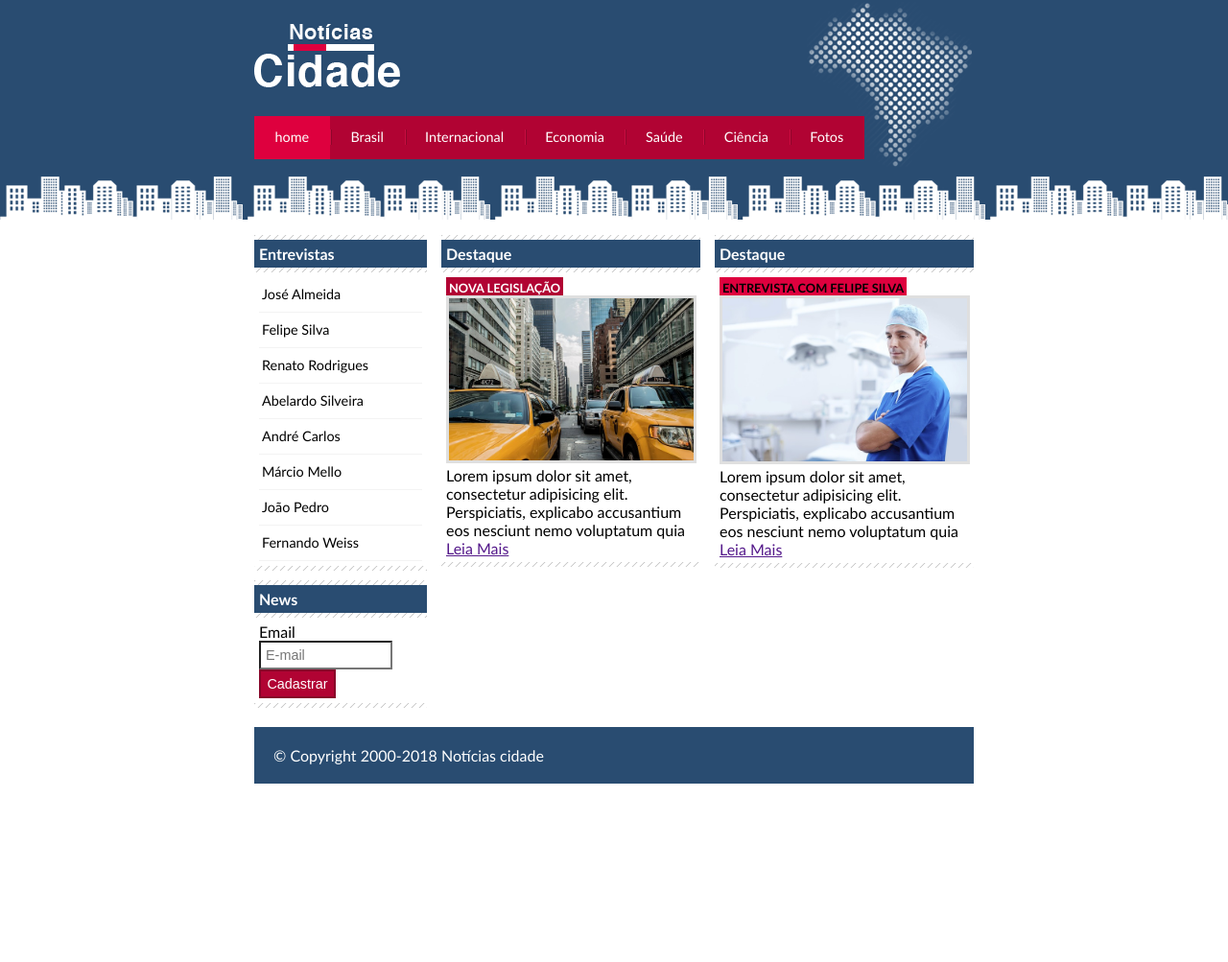
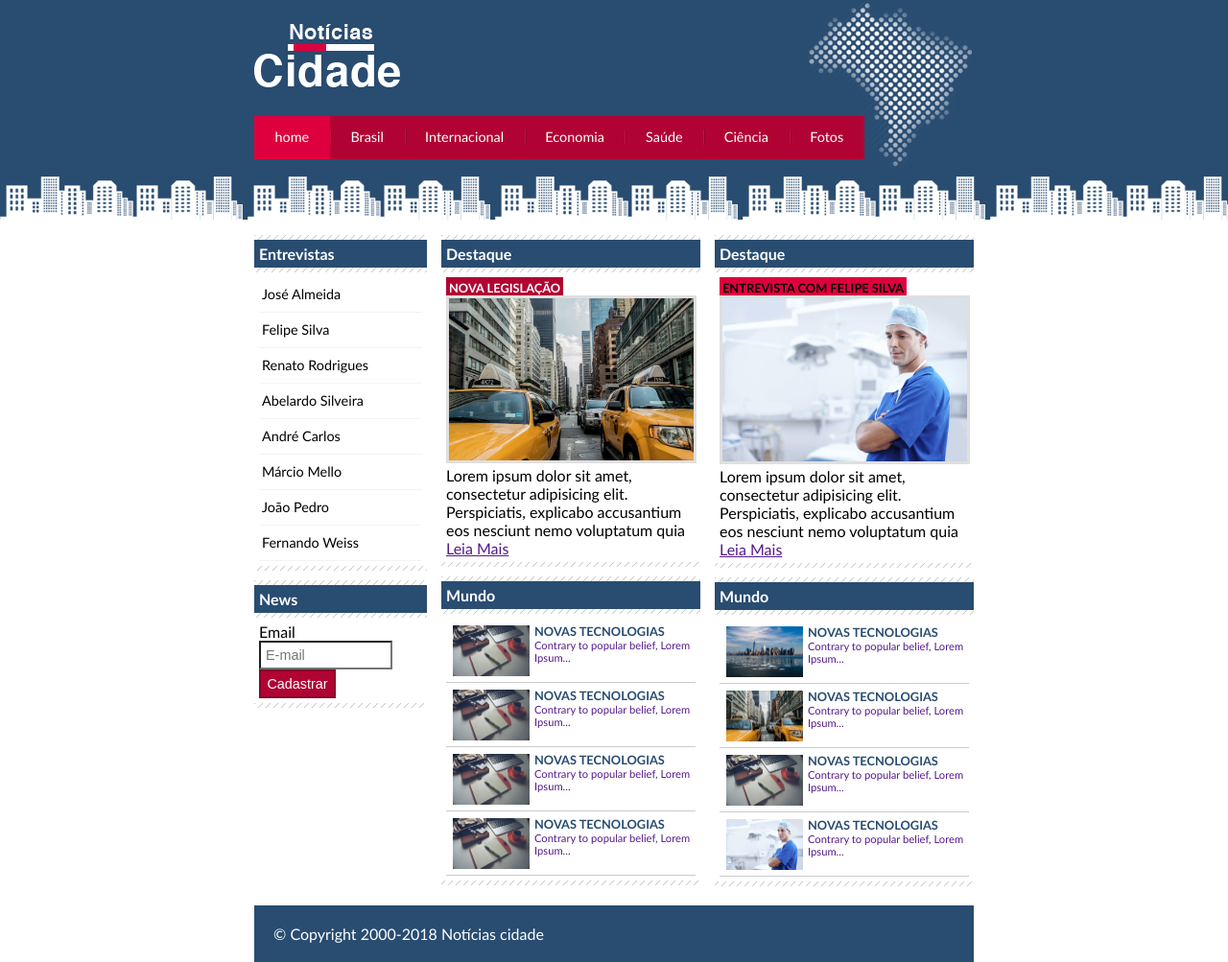
Before and after one commit to wellingtonacosta/noticias-cidade-html5-css3, a plain HTML site: page index.html in a window 1280 px wide. Shown: the whole page at 96% size. Before the commit the page ends 817 px from the top, so only its background shows below. Drawn offline with Linux system fonts and the light colour scheme.

Commit message:
Alterei o layout inferior e adicionei conteúdo
Adicionei mais conteúdos a parte de notícias e alterei o layout

```diff
--- a/css/estilo.css
+++ b/css/estilo.css
@@ -207,6 +207,39 @@ h3 {
 	color: rgb(0, 0, 0);
 }
 
+/* Formatando lista de notícias */
+#lista-noticias li {
+	padding: 2px;
+	border-bottom: 1px solid #ccc;
+	height: 62px;
+}
+
+#lista-noticias li a img {
+	float: left;
+	margin: 5px;
+}
+
+#lista-noticias li a  {
+	text-decoration: none;
+}
+
+#lista-noticias li a h3 {
+	padding: 0;
+	color: #294c71;
+	font-size: 0.8em;
+}
+
+#lista-noticias li a p {
+	text-decoration: none;
+	font-size: 0.7em;
+}
+
+#lista-noticias li:hover {
+	background: #eee;
+	cursor: pointer;
+}
+
+/* Rodapé */
 #container-rodape {
 	background: #294c71;
 	padding: 20px;
--- a/index.html
+++ b/index.html
@@ -4,12 +4,16 @@
 		<title>Notícias cidade - Seu site de notícias</title>
 		<meta charset="utf-8">
 
+		<!-- Estilo customizado -->
 		<link rel="stylesheet" type="text/css" href="css/estilo.css">
+
 	</head>
 
 	<body class="home">
+
 		<!-- Início do container -->
 		<div id="container">
+
 			<!-- Início topo -->
 			<div id="topo">
 				<h1 class="logo">Notícias cidade</h1>
@@ -22,35 +26,90 @@
 					<li><a id="ciencia" href="ciencia.html">Ciência</a></li>
 					<li><a id="fotos" href="fotos.html">Fotos</a></li>
 				</ul>
-			</div>
-	<!-- fim/ do topo -->
+			</div><!-- fim/ do topo -->
 
 			<!-- Início conteudo -->
 			<div id="conteudo">
+
 
 				<div id="primario">
 
 					<div class="caixa destaque">
 						<h2>Destaque</h2>
 						<div class="caixa-conteudo">
+
 							<h3 class="destaque">Nova legislação</h3>
 							<img  class="imagem-principal" src="imagens/taxi.jpg" width="100%" alt="">
 							<p>
 								Lorem ipsum dolor sit amet, consectetur adipisicing elit.
 								Perspiciatis, explicabo accusantium eos  nesciunt nemo voluptatum quia
-
 							</p>
-
 							<a href="">Leia Mais</a>
 						</div>
 					</div>
+
+					<!-- Início Seção inferior esquerda -->
+					<div class="caixa">
+						<h2>Mundo</h2>
+						<div class="caixa-conteudo">
+
+							<ul id="lista-noticias">
+								<li>
+									<a href="">
+										<img src="imagens/tecnologia.jpg" width="80">
+										<h3>Novas tecnologias</h3>
+										<p>Contrary to popular belief,
+											 Lorem Ipsum...</p>
+									</a>
+								</li>
+
+								<li>
+									<a href="">
+										<img src="imagens/tecnologia.jpg" width="80">
+										<h3>Novas tecnologias</h3>
+										<p>Contrary to popular belief,
+											 Lorem Ipsum...</p>
+									</a>
+								</li>
+
+								<li>
+									<a href="">
+										<img src="imagens/tecnologia.jpg" width="80">
+										<h3>Novas tecnologias</h3>
+										<p>Contrary to popular belief,
+											 Lorem Ipsum...</p>
+									</a>
+								</li>
+
+								<li>
+									<a href="">
+										<img src="imagens/tecnologia.jpg" width="80">
+										<h3>Novas tecnologias</h3>
+										<p>Contrary to popular belief,
+											 Lorem Ipsum...</p>
+									</a>
+								</li>
+							</ul>
+
 						</div>
+
+					</div>
+
+					<!-- Fim Seção inferior esquerda -->
+
+
+
+				</div>
+
+
+
 
 				<div id="secundario">
 
 						<div class="caixa entrevista">
 							<h2>Destaque</h2>
 							<div class="caixa-conteudo">
+
 								<h3 class="destaque">Entrevista com felipe silva</h3>
 								<img  class="imagem-principal" src="imagens/doutor.jpg" width="100%" alt="">
 								<p>
@@ -58,13 +117,60 @@
 								Perspiciatis, explicabo accusantium eos nesciunt nemo voluptatum quia
 
 								</p>
+								<a href="">Leia Mais</a>
 
-							<a href="">Leia Mais</a>
-						</div>
 							</div>
 						</div>
 
-			<!-- Início lateral -->
+						<div class="caixa">
+							<h2>Mundo</h2>
+							<div class="caixa-conteudo">
+
+								<ul id="lista-noticias">
+									<li>
+										<a href="">
+											<img src="imagens/cidade.jpg" width="80">
+											<h3>Novas tecnologias</h3>
+											<p>Contrary to popular belief,
+												 Lorem Ipsum...</p>
+										</a>
+									</li>
+
+									<li>
+										<a href="">
+											<img src="imagens/taxi.jpg" width="80">
+											<h3>Novas tecnologias</h3>
+											<p>Contrary to popular belief,
+												 Lorem Ipsum...</p>
+										</a>
+									</li>
+
+									<li>
+										<a href="">
+											<img src="imagens/tecnologia.jpg" width="80">
+											<h3>Novas tecnologias</h3>
+											<p>Contrary to popular belief,
+												 Lorem Ipsum...</p>
+
+												 <li>
+													<a href="">
+														<img src="imagens/doutor.jpg" width="80">
+														<h3>Novas tecnologias</h3>
+														<p>Contrary to popular belief,
+															 Lorem Ipsum...</p>
+													</a>
+												</li>
+										</a>
+									</li>
+								</ul>
+
+							</div>
+
+						</div>
+				</div>
+
+
+				<!-- Início seção entrevistas -->
 				<div id="lateral">
 
 				<div class="caixa">
@@ -103,7 +209,6 @@
 
 			</div> <!--fim/ conteúdo -->
 
-
 		</div> <!-- fim/ container -->
 
 			<div id="container-rodape" style="clear: both;">
```
Lines whose indentation alone changed are shown as unchanged.
